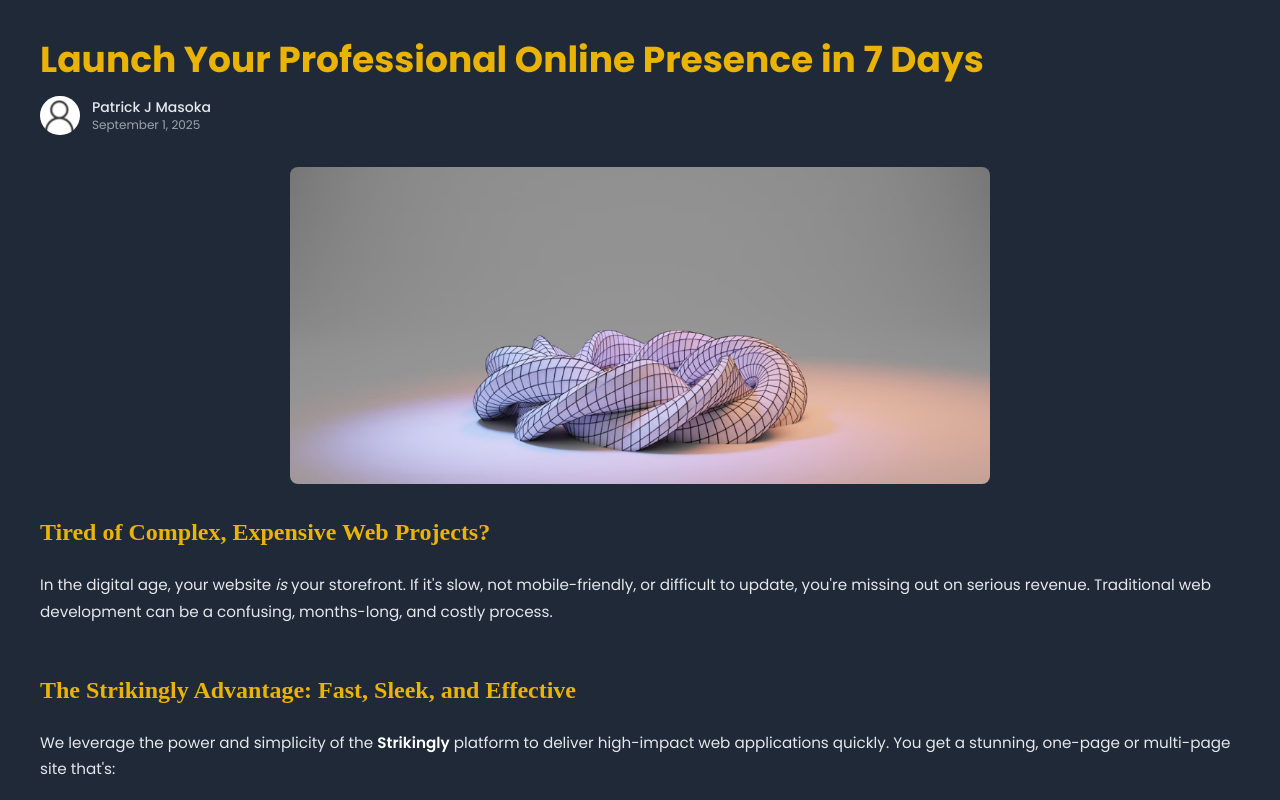
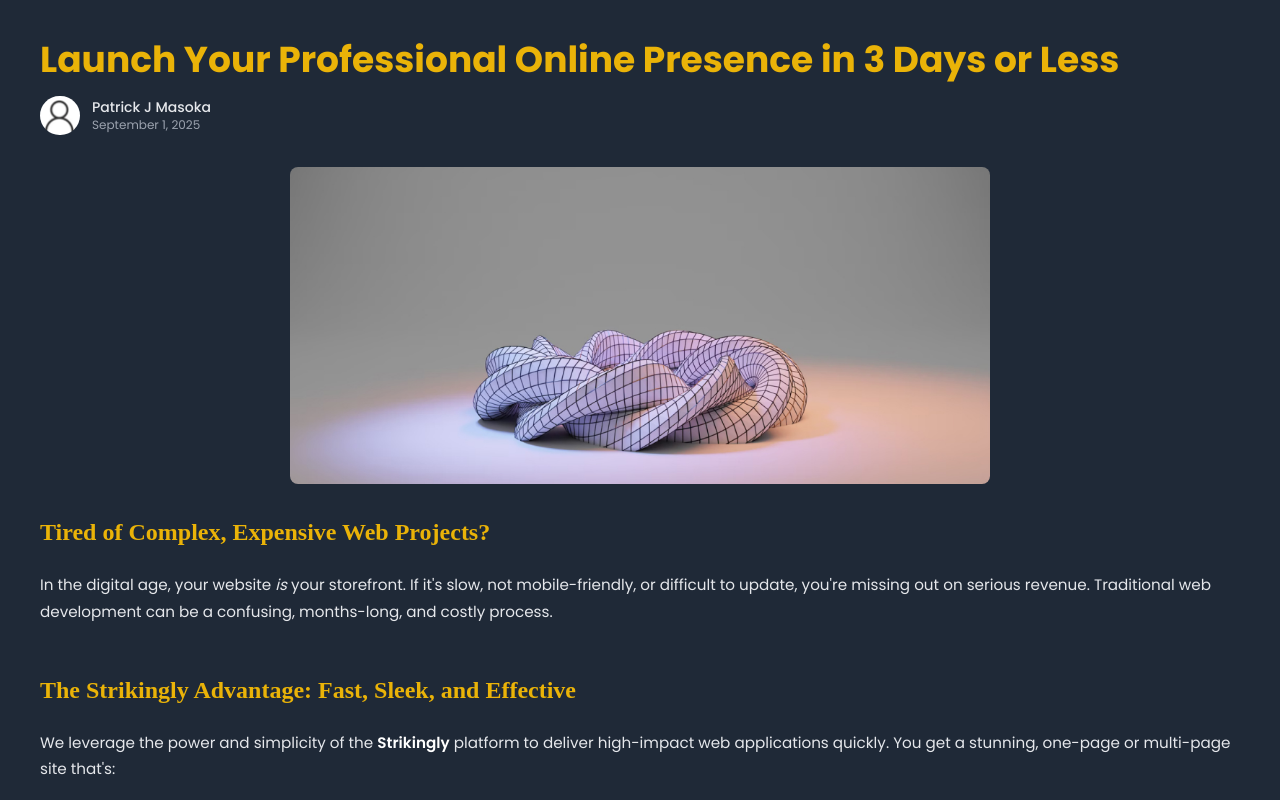
Before and after one commit to pmasoka/my_website, a Next.js app: page /blog/strikingly-launch-offer in a window 1280 px wide. Shown: the top 800 px of the page. Built offline with nearby package versions, Linux system fonts and the light colour scheme; a web font is replaced by a local one.

Commit message:
some things again

```diff
--- a/data/index.ts
+++ b/data/index.ts
@@ -172,7 +172,7 @@ export const testimonialsItems = [
 
 export const blogPosts = [
   {
-    title: "Launch Your Professional Online Presence in 7 Days",
+    title: "Launch Your Professional Online Presence in 3 Days or Less",
     description:
       "Stop losing customers to outdated websites! Get a modern, mobile-optimized web application powered by Strikingly from USA that drives real business results.",
     image: "/img/blog/blog-01.png",
```
